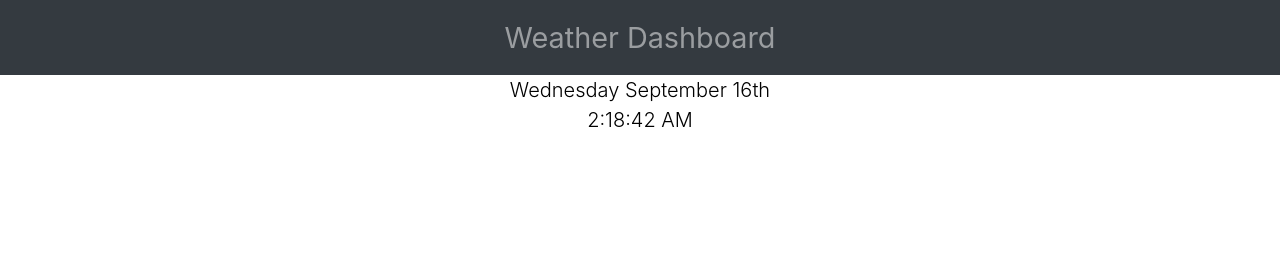
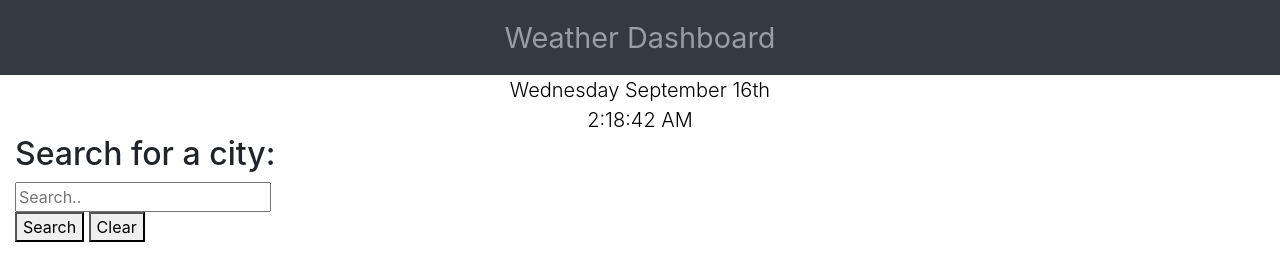
Before and after one commit to aubstacle/apolk-weather-dashboard, a plain HTML site: page index.html in a window 1280 px wide. Drawn offline with nearby package versions, Linux system fonts and the light colour scheme.

Commit message:
added city searchbar

```diff
--- a/index.html
+++ b/index.html
@@ -25,6 +25,20 @@
     </nav>
     <p id="currentDay" class="lead"></p>
     <p id="currentTime" class="lead"></p>
+
+    <main class="container col-lg-12">
+        <div class="row">
+          <div class="col-sm-3">
+              <h2>Search for a city:</h2>
+            <form class="search-bar" id="searchElement">
+              <input type="text" placeholder="Search.." />
+              <button class="search-btn">Search</button>
+              <button class="search-btn">Clear</button>
+            </form>
+          </div>
+      </div>
+    </main>
+
     <script src="https://code.jquery.com/jquery-3.4.1.min.js"></script>
     <script src="https://cdnjs.cloudflare.com/ajax/libs/moment.js/2.24.0/moment.min.js"></script>
     <script src="./assets/js/script.js"></script>
```
